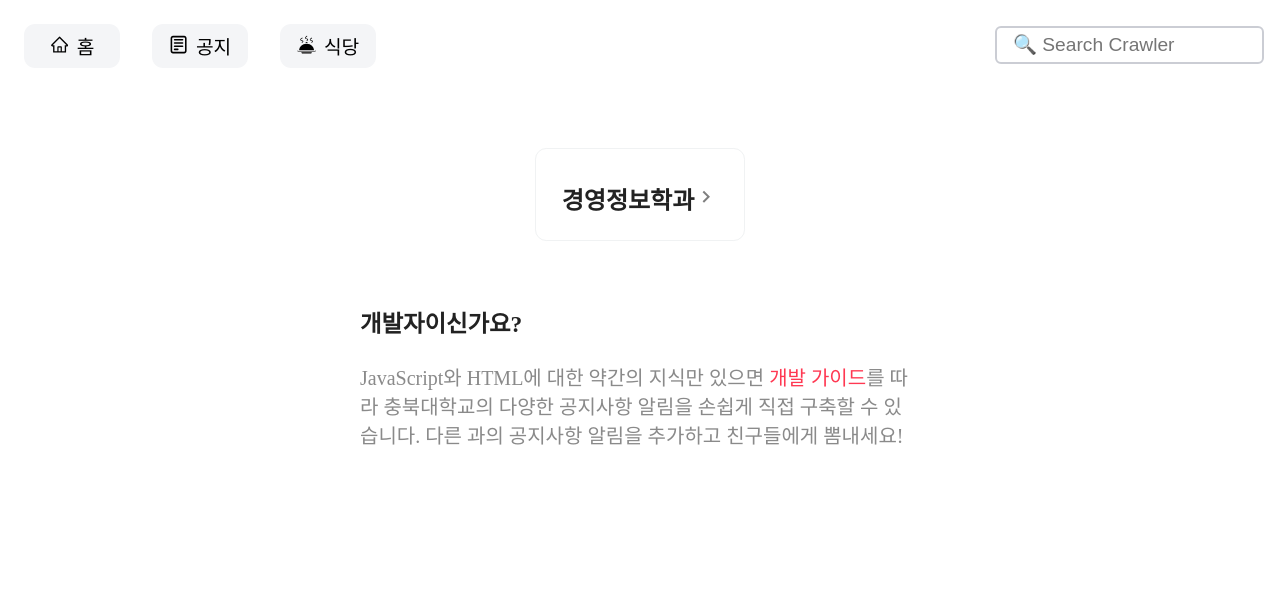
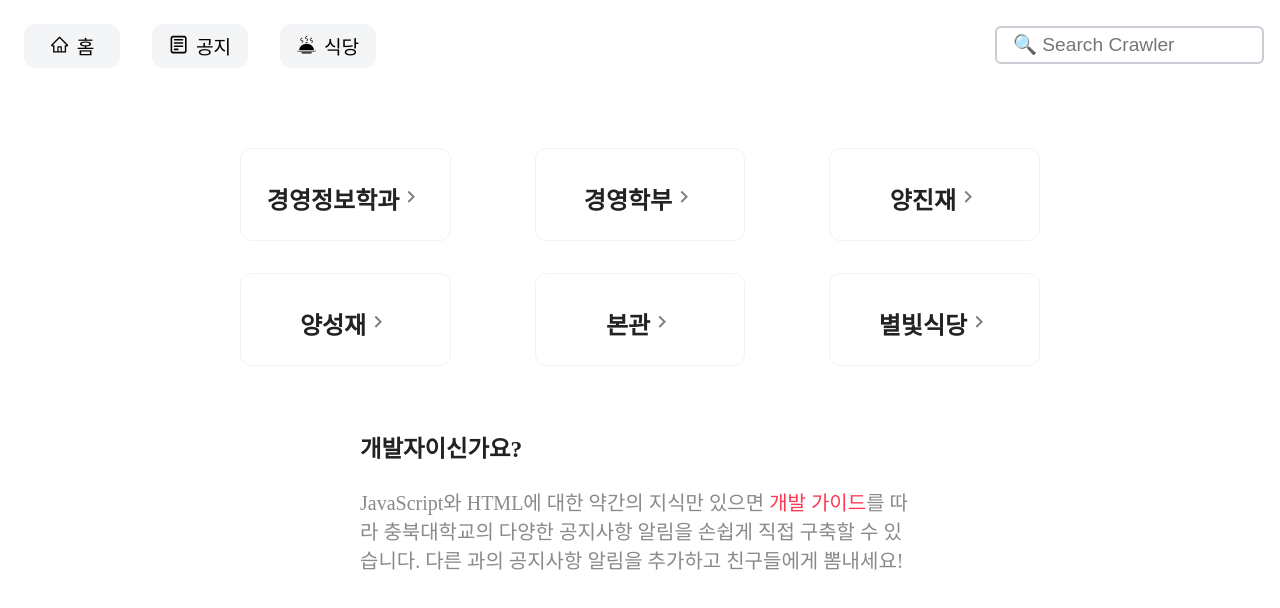
Before and after one commit to CBNU-CMI/Crawler-admin, a React (Create React App) app: page / in a window 1280 px wide. Shown: the top 608 px of the page. Built offline with nearby package versions, Linux system fonts and the light colour scheme.

Commit message:
[#8] feat: home crawler list dummy data 생성

```diff
--- /dev/null
+++ b/src/dummy/home.js
@@ -0,0 +1,5 @@
+const data = {
+  crawlerList: ["경영정보학과", "경영학부", "양진재", "양성재", "본관", "별빛식당"],
+};
+
+export default data;
--- a/src/pages/home.js
+++ b/src/pages/home.js
@@ -2,6 +2,7 @@
 import {} from "../styles/home.scss";
 import { MdKeyboardArrowRight } from "react-icons/md";
 import { Redirect } from "react-router";
+import data from "../dummy/home";
 
 const Home = () => {
   const [searchState, setSearchState] = useState({ search: false });
@@ -15,9 +16,11 @@
   return (
     <div className="home">
       <div className="crawler-list">
-        <div className="crawler" onClick={mousePress}>
+        {data.crawlerList.map((crawler, index) => {
+          return (
+            <div className="crawler" onClick={mousePress} key={index}>
               <p>
-            경영정보학과
+                {crawler}
                 <MdKeyboardArrowRight style={{ color: "gray" }} />
               </p>
               {searchState.search ? (
@@ -28,6 +31,8 @@
                 ""
               )}
             </div>
+          );
+        })}
       </div>
       <div className="opensource">
         <h3>개발자이신가요?</h3>
```
Lines whose indentation alone changed are shown as unchanged.
